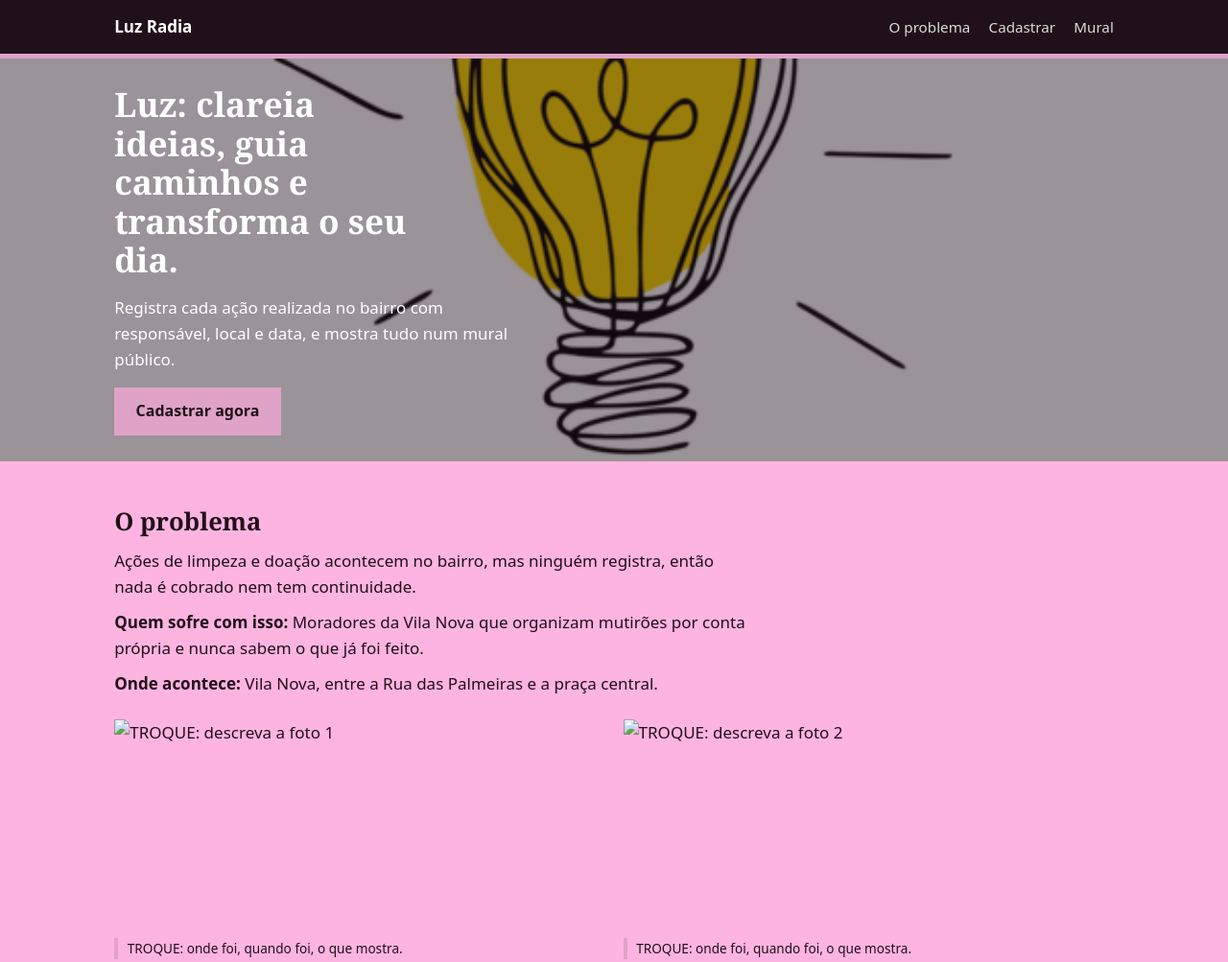
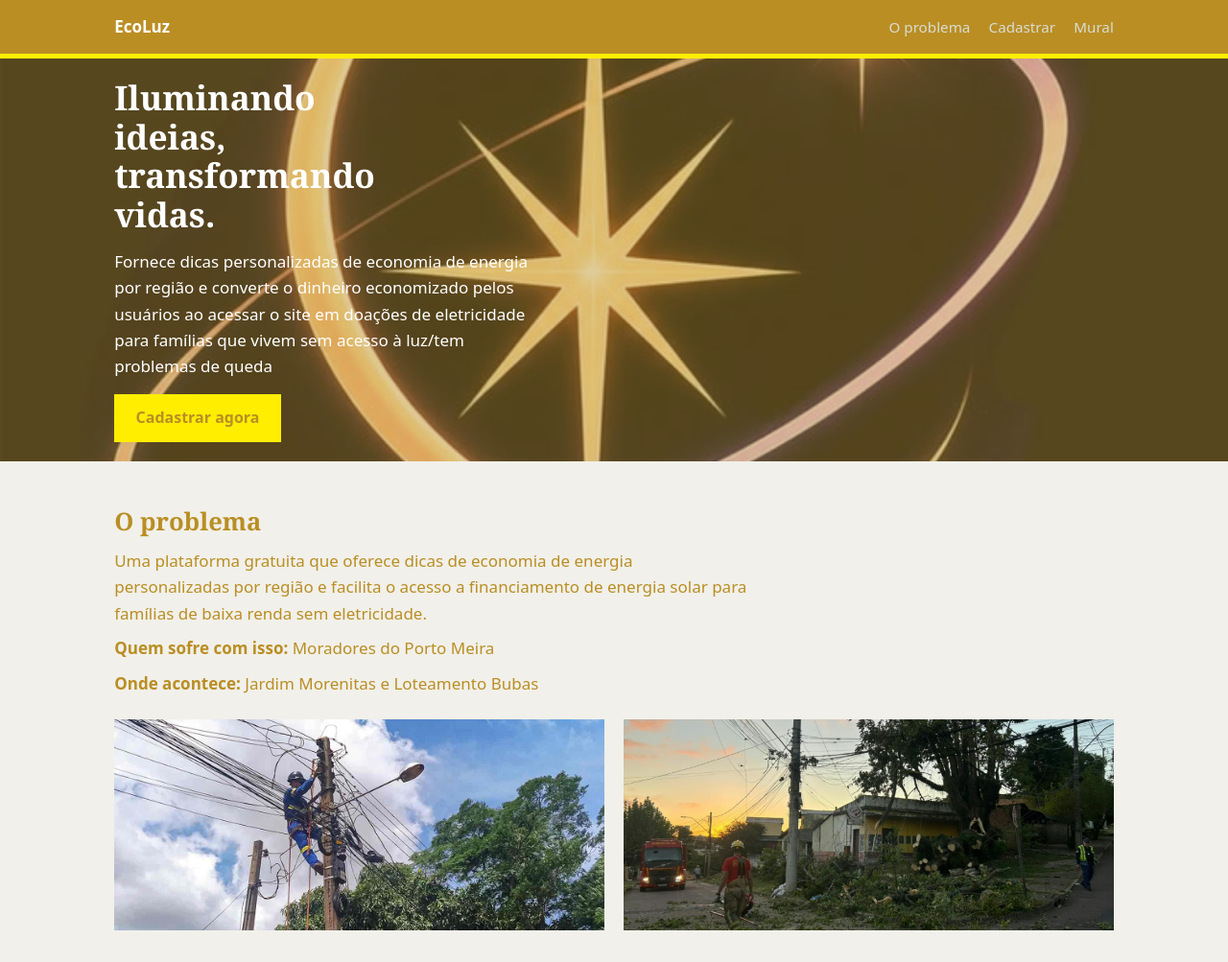
Before and after one commit to juhxsmayer/-gua, a plain HTML site: page index.html in a window 1280 px wide. Shown: the top 1003 px of the page at 96% size. Drawn offline with Linux system fonts and the light colour scheme.

Commit message:
Add files via upload

```diff
--- a/index.html
+++ b/index.html
@@ -3,15 +3,15 @@
 <head>
   <meta charset="UTF-8">
   <meta name="viewport" content="width=device-width, initial-scale=1.0">
-  <title>Luz Radia</title>
-  <meta name="description" content="Registra cada ação realizada no bairro com responsável, local e data, e mostra tudo num mural público.">
+  <title>EcoLuz</title>
+  <meta name="description" content="Fornece dicas personalizadas de economia de energia por região e converte o dinheiro economizado pelos usuários ao acessar o site em doações de eletricidade para famílias que vivem sem acesso à luz/tem problemas de queda">
   <link rel="stylesheet" href="style.css">
 </head>
 <body>
 
 <header class="topo">
   <div class="faixa">
-    <p class="marca">Luz Radia</p>
+    <p class="marca">EcoLuz</p>
     <nav>
       <a href="#problema">O problema</a>
       <a href="#cadastrar">Cadastrar</a>
@@ -21,10 +21,10 @@
 </header>
 
 <section class="capa">
-  <img src="imagens/seja-luz-logo-png_seeklogo-470689.png" alt="TROQUE: descreva a foto de capa">
+  <img src="imagens/Logo.jpeg" alt="TROQUE: descreva a foto de capa">
   <div class="capa-texto">
-    <h1>Luz: clareia ideias, guia caminhos e transforma o seu dia.</h1>
-    <p>Registra cada ação realizada no bairro com responsável, local e data, e mostra tudo num mural público.</p>
+    <h1>Iluminando ideias, transformando vidas.</h1>
+    <p>Fornece dicas personalizadas de economia de energia por região e converte o dinheiro economizado pelos usuários ao acessar o site em doações de eletricidade para famílias que vivem sem acesso à luz/tem problemas de queda</p>
     <a class="botao" href="#cadastrar">Cadastrar agora</a>
   </div>
 </section>
@@ -33,17 +33,15 @@
 
 <section id="problema" class="bloco">
   <h2>O problema</h2>
-  <p class="largura-texto">Ações de limpeza e doação acontecem no bairro, mas ninguém registra, então nada é cobrado nem tem continuidade.</p>
-  <p class="largura-texto"><b>Quem sofre com isso:</b> Moradores da Vila Nova que organizam mutirões por conta própria e nunca sabem o que já foi feito.</p>
-  <p class="largura-texto"><b>Onde acontece:</b> Vila Nova, entre a Rua das Palmeiras e a praça central.</p>
+  <p class="largura-texto">Uma plataforma gratuita que oferece dicas de economia de energia personalizadas por região e facilita o acesso a financiamento de energia solar para famílias de baixa renda sem eletricidade.</p>
+  <p class="largura-texto"><b>Quem sofre com isso:</b> Moradores do Porto Meira</p>
+  <p class="largura-texto"><b>Onde acontece:</b> Jardim Morenitas e Loteamento Bubas</p>
   <div class="galeria">
     <figure>
-      <img src="imagens/foto1.jpg" alt="TROQUE: descreva a foto 1">
-      <figcaption>TROQUE: onde foi, quando foi, o que mostra.</figcaption>
+      <img src="imagens/foto 1.jpg" alt="TROQUE: descreva a foto 1">
     </figure>
     <figure>
-      <img src="imagens/foto2.jpg" alt="TROQUE: descreva a foto 2">
-      <figcaption>TROQUE: onde foi, quando foi, o que mostra.</figcaption>
+      <img src="imagens/foto 2.jpg" alt="TROQUE: descreva a foto 2">
     </figure>
   </div>
 </section>
@@ -58,7 +56,7 @@
   <h2>Registrar</h2>
   <form id="formulario" class="formulario">
     <div class="campo">
-      <label for="tituloDaAcao">Titulo da ação</label>
+      <label for="tituloDaAcao">Título da ação</label>
       <input type="text" id="tituloDaAcao" maxlength="80" required>
     </div>
     <div class="campo">
@@ -120,7 +118,7 @@
 </main>
 
 <footer class="rodape">
-  <p>TROQUE: Rayssa e Julia G.3A</p>
+  <p>Rayssa & Julia G. CCM Tarquínio Santos 3ºA - 2026</p>
   <p class="miudo">ODS 7 (Energia limpa e acessível). Os dados ficam salvos apenas neste navegador. Protótipo escolar.</p>
   <p class="miudo">Fontes dos dados citados: TROQUE ou apague esta linha.</p>
 </footer>
--- a/script.js
+++ b/script.js
@@ -5,7 +5,7 @@
    ========================================================= */
 
 // A "etiqueta" da gaveta do navegador onde tudo fica guardado.
-const CHAVE = "luzRadia-dados";
+const CHAVE = "ecoluz-dados";
 
 // Pegamos os pedacos da pagina com que vamos trabalhar.
 const formulario = document.getElementById("formulario");
--- a/style.css
+++ b/style.css
@@ -7,11 +7,11 @@
 /* As cores do site inteiro ficam aqui. Troque um valor e ele
    muda em todos os lugares de uma vez. */
 :root{
-  --tinta:  #201019;   /* cor do texto */
-  --papel:  #feb4e1;   /* fundo da pagina */
-  --marca:  #d99eca;   /* cor principal, botoes e barras */
-  --sinal:  #dfa3c7;   /* cor de destaque */
-  --alerta: #c890b0;   /* cor de apagar */
+  --tinta:  #ba8e23;   /* cor do texto */
+  --papel:  #f1f0ea;   /* fundo da pagina */
+  --marca:  #FFFF00;   /* cor principal, botoes e barras */
+  --sinal:  #ffee00;   /* cor de destaque */
+  --alerta: #ffee00;   /* cor de apagar */
   --borda:  #ccd2c8;
   --largura: 1080px;   /* largura maxima do conteudo */
 }
@@ -167,8 +167,8 @@ input, select, textarea{
 }
 
 /* --------- RODAPE --------- */
-.rodape{ background: var(--tinta); color: #d8ddd6; padding: 2rem 1.2rem; text-align: center; }
-.miudo{ font-size: .8rem; color: #97a19b; margin-top: .4rem; }
+.rodape{ background: var(--tinta); color: white; padding: 2rem 1.2rem; text-align: center; }
+.miudo{ font-size: .8rem; color: white; margin-top: .4rem; }
 
 /* --------- CELULAR --------- */
 /* Tudo aqui dentro so vale em telas de ate 640px de largura */
```
Also changed, not shown: LEIA-ME.txt (added), RESUMO-DO-PROJETO.txt, imagens/Logo.jpeg (added), imagens/foto 1.jpg (added), imagens/foto 2.jpg (added).
